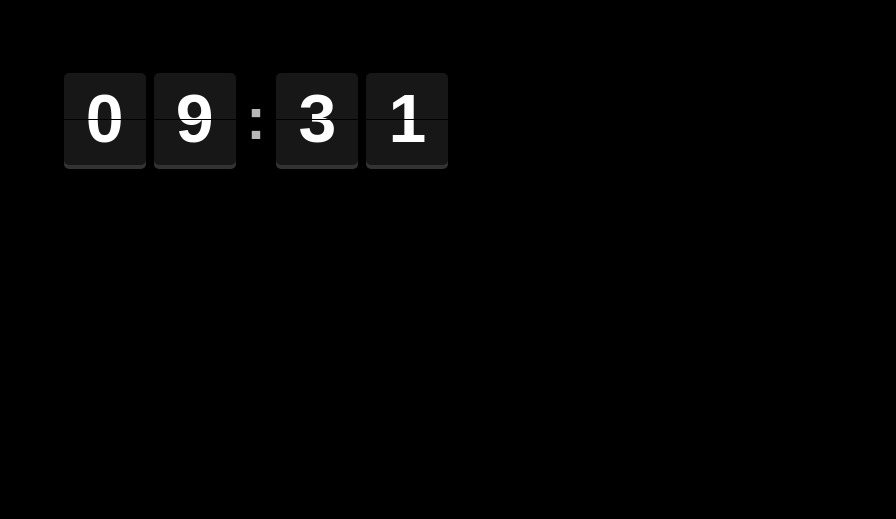
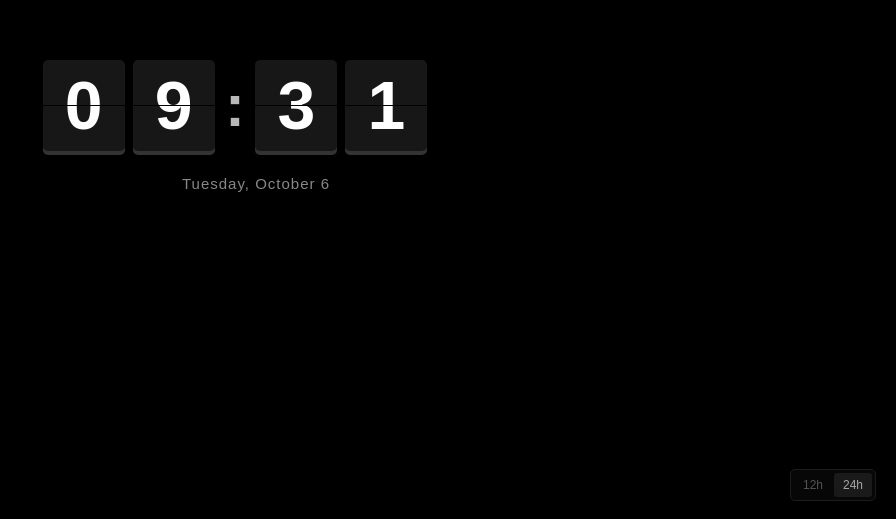
Before and after one commit to mrclockerishere/clockishere, a plain HTML site: page index.html in a window 1280 px wide. Shown: the part 281-800 px from the top of the page, without its empty margins (384-1280 px from the left). Drawn offline with Linux system fonts and the light colour scheme.

Commit message:
Update index.html
added day date

```diff
--- a/index.html
+++ b/index.html
@@ -39,6 +39,71 @@
       padding: 14px;
       background: #000;
       white-space: nowrap;
+    }
+
+    .clock-stack {
+      display: inline-flex;
+      flex-direction: column;
+      align-items: center;
+    }
+
+    .date {
+      margin-top: 10px;
+      color: #888;
+      font-size: 15px;
+      letter-spacing: 1px;
+    }
+
+    .period {
+      display: inline-block;
+      width: 34px;
+      margin-left: 8px;
+      color: #888;
+      font-size: 13px;
+      font-weight: normal;
+      text-align: left;
+      vertical-align: middle;
+    }
+
+    .time-format {
+      position: fixed;
+      right: 20px;
+      bottom: 18px;
+      display: flex;
+      gap: 2px;
+      padding: 3px;
+      border: 1px solid #292929;
+      border-radius: 5px;
+      background: #0b0b0b;
+      opacity: 0.7;
+      transition: opacity 160ms ease;
+    }
+
+    .time-format:hover,
+    .time-format:focus-within {
+      opacity: 1;
+    }
+
+    .time-format button {
+      min-width: 38px;
+      padding: 5px 7px;
+      border: 0;
+      border-radius: 3px;
+      background: transparent;
+      color: #777;
+      font: inherit;
+      font-size: 12px;
+      cursor: pointer;
+    }
+
+    .time-format button[aria-pressed="true"] {
+      background: #252525;
+      color: #eee;
+    }
+
+    .time-format button:focus-visible {
+      outline: 1px solid #aaa;
+      outline-offset: 1px;
     }
 
     .digits {
@@ -124,11 +189,21 @@
       .separator {
         font-size: 44px;
       }
+
+      .date {
+        font-size: 13px;
+      }
+
+      .time-format {
+        right: 12px;
+        bottom: 12px;
+      }
     }
   </style>
 </head>
 <body>
   <div class="page">
+    <div class="clock-stack">
       <div class="clock" id="clock" role="timer" aria-label="Current time">
         <span class="digits">
           <span class="digit" id="hour-tens">0</span><span class="digit" id="hour-ones">0</span>
@@ -136,27 +211,48 @@
         <span class="separator" aria-hidden="true">:</span>
         <span class="digits">
           <span class="digit" id="minute-tens">0</span><span class="digit" id="minute-ones">0</span>
-      </span>
+        </span><span class="period" id="period" aria-hidden="true"></span>
       </div>
+      <div class="date" id="date" aria-live="off"></div>
+    </div>
+  </div>
+
+  <div class="time-format" role="group" aria-label="Time format">
+    <button type="button" id="format-12" aria-pressed="false">12h</button>
+    <button type="button" id="format-24" aria-pressed="true">24h</button>
   </div>
 
   <script>
     (function () {
       var digitIds = ["hour-tens", "hour-ones", "minute-tens", "minute-ones"];
       var clock = document.getElementById("clock");
+      var dateDisplay = document.getElementById("date");
+      var periodDisplay = document.getElementById("period");
+      var format12Button = document.getElementById("format-12");
+      var format24Button = document.getElementById("format-24");
       var shiftPositions = [[1, 0], [0, 1], [-1, 0], [0, -1]];
       var shiftIndex = 0;
       var previousTime = "";
+      var use12Hour = false;
 
       function updateClock() {
         var now = new Date();
         var hours = now.getHours();
         var minutes = now.getMinutes();
-        var time = (hours < 10 ? "0" : "") + hours + (minutes < 10 ? "0" : "") + minutes;
+        var displayHours = hours;
+        var time;
         var i;
         var digit;
 
+        if (use12Hour) {
+          displayHours = hours % 12 || 12;
+        }
+
+        time = (displayHours < 10 ? "0" : "") + displayHours + (minutes < 10 ? "0" : "") + minutes;
+
         if (time === previousTime) {
+          dateDisplay.textContent = now.toLocaleDateString(undefined, { weekday: "long", month: "long", day: "numeric" });
+          periodDisplay.textContent = use12Hour ? (hours < 12 ? "AM" : "PM") : "";
           return;
         }
 
@@ -174,6 +270,17 @@
         }
 
         previousTime = time;
+        dateDisplay.textContent = now.toLocaleDateString(undefined, { weekday: "long", month: "long", day: "numeric" });
+        periodDisplay.textContent = use12Hour ? (hours < 12 ? "AM" : "PM") : "";
+        clock.setAttribute("aria-label", "Current time, " + (use12Hour ? (displayHours + ":" + (minutes < 10 ? "0" : "") + minutes + " " + periodDisplay.textContent) : time.slice(0, 2) + ":" + time.slice(2)));
+      }
+
+      function setTimeFormat(useTwelveHour) {
+        use12Hour = useTwelveHour;
+        previousTime = "";
+        format12Button.setAttribute("aria-pressed", use12Hour ? "true" : "false");
+        format24Button.setAttribute("aria-pressed", use12Hour ? "false" : "true");
+        updateClock();
       }
 
       function shiftClock() {
@@ -191,6 +298,8 @@
       }
 
       // Read the device's local time immediately, then keep it refreshed.
+      format12Button.addEventListener("click", function () { setTimeFormat(true); });
+      format24Button.addEventListener("click", function () { setTimeFormat(false); });
       updateClock();
       window.setInterval(updateClock, 1000);
       // Small periodic movement helps avoid keeping the same pixels lit.
```
Lines whose indentation alone changed are shown as unchanged.
